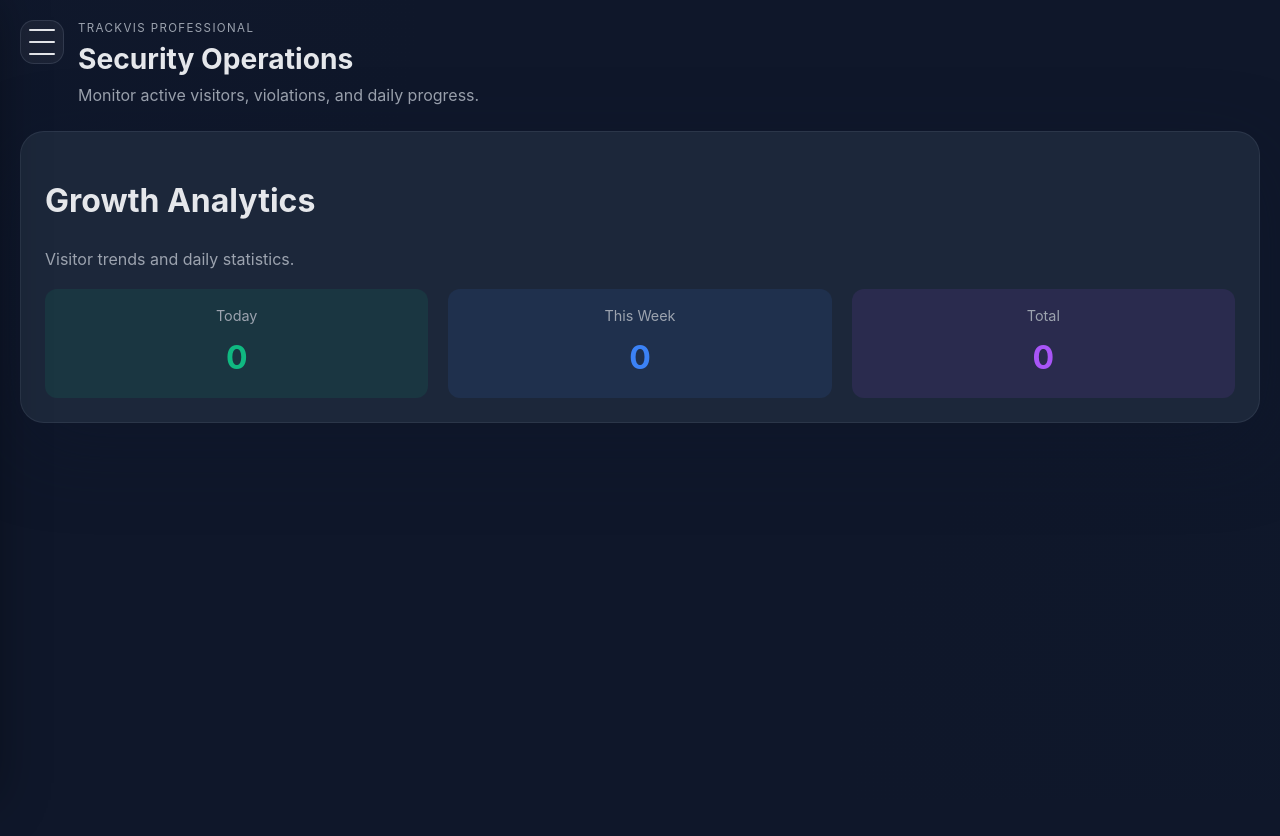
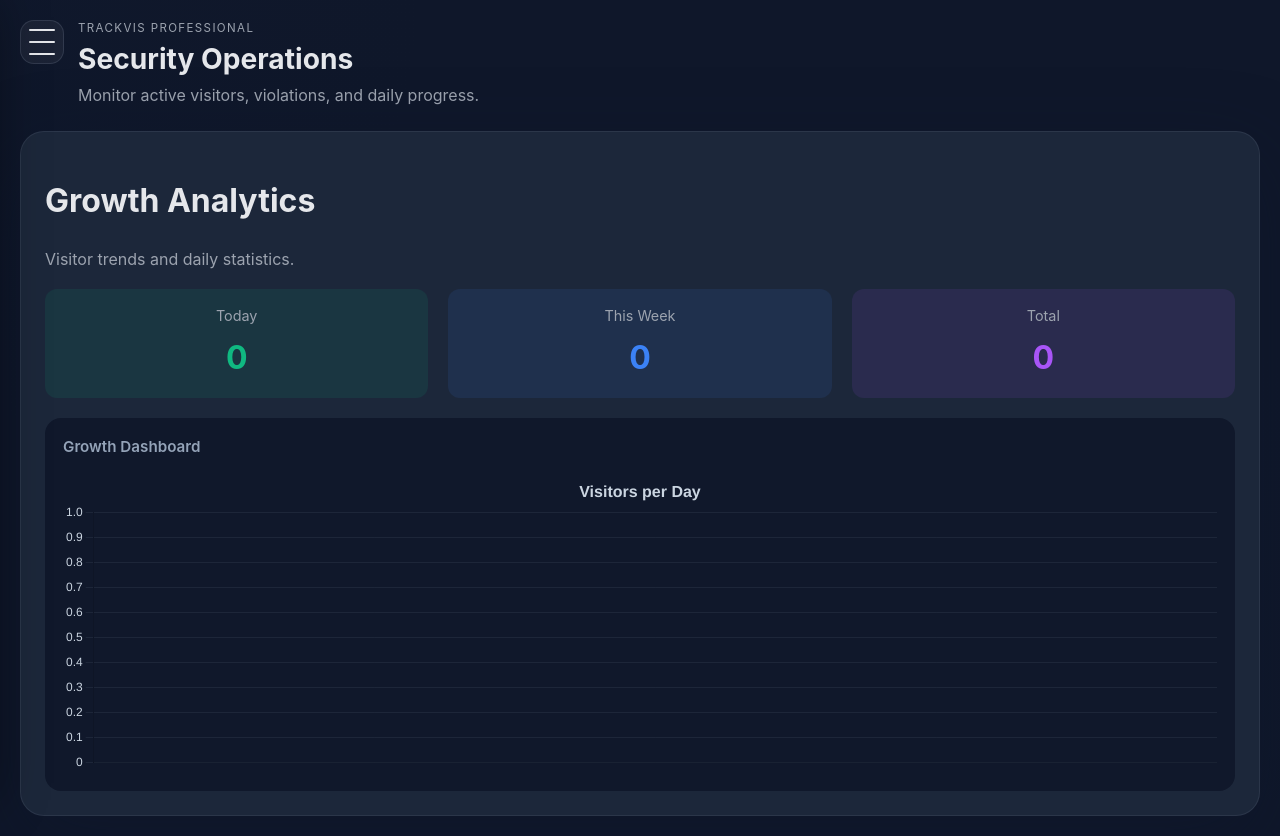
Before and after one commit to syaz19/TrackvisNew, a React (Vite) app: page /security/growth in a window 1280 px wide. Before the commit the page ends 800 px from the top, so only its background shows below. Built offline with nearby package versions, Linux system fonts and the light colour scheme; no server answers; the database is empty; sample sign-in values are in the browser's storage.

Commit message:
Updated MapView Dashboard and Growth

```diff
--- a/src/pages/MapView.jsx
+++ b/src/pages/MapView.jsx
@@ -1,5 +1,4 @@
 import { Suspense, Component, useEffect, useState } from "react";
-import { useNavigate } from "react-router-dom";
 import { Canvas } from "@react-three/fiber";
 import { OrbitControls, useGLTF, Environment, Html } from "@react-three/drei";
 import { collection, onSnapshot } from "firebase/firestore";
@@ -46,7 +45,7 @@ function SchoolModel() {
     }
   });
 
-  return <primitive object={scene} dispose={null} scale={0.1} position={[0, -1.2, 0]} />;
+  return <primitive object={scene} dispose={null} scale={0.18} position={[0, -1.1, 0]} />;
 }
 
 class ModelErrorBoundary extends Component {
@@ -96,7 +95,6 @@ class ModelErrorBoundary extends Component {
 }
 
 export default function MapView() {
-  const navigate = useNavigate();
   const [visitorMarkers, setVisitorMarkers] = useState([]);
   const [showEnvironment, setShowEnvironment] = useState(false);
 
@@ -125,15 +123,11 @@ export default function MapView() {
     return () => window.clearTimeout(timer);
   }, []);
 
-  const handleBack = () => {
-    navigate(-1); // Go back to previous page
-  };
-
   return (
     <div>
       <h1>Campus 3D Map / Model</h1>
-      <div style={{ width: "100%", height: "520px", borderRadius: 16, overflow: "hidden", background: "#0b1220" }}>
-        <Canvas shadows camera={{ position: [5, 4, 12], fov: 45 }}>
+      <div style={{ width: "100%", height: "640px", borderRadius: 16, overflow: "hidden", background: "#0b1220" }}>
+        <Canvas shadows camera={{ position: [5, 4, 10], fov: 40 }}>
           <ambientLight intensity={0.7} />
           <directionalLight position={[10, 10, 5]} intensity={1} castShadow />
           <ModelErrorBoundary>
@@ -155,24 +149,6 @@ export default function MapView() {
           <OrbitControls enablePan enableZoom enableRotate />
         </Canvas>
       </div>
-
-      <button
-        onClick={handleBack}
-        className="btn-outline"
-        style={{
-          marginTop: 12,
-          display: "inline-block",
-          padding: "10px 16px",
-          background: "transparent",
-          border: "1px solid rgba(148, 163, 184, 0.35)",
-          borderRadius: "14px",
-          color: "#e5e7eb",
-          cursor: "pointer",
-          fontWeight: "600"
-        }}
-      >
-        Back
-      </button>
     </div>
   );
 }
--- a/src/pages/security/Dashboard.jsx
+++ b/src/pages/security/Dashboard.jsx
@@ -1,19 +1,6 @@
 import { useState, useEffect, useMemo } from "react";
 import { collection, doc, onSnapshot, updateDoc } from "firebase/firestore";
 import { db } from "../../firebase";
-import {
-  Chart as ChartJS,
-  CategoryScale,
-  LinearScale,
-  PointElement,
-  LineElement,
-  Title,
-  Tooltip,
-  Legend
-} from "chart.js";
-import { Line } from "react-chartjs-2";
-
-ChartJS.register(CategoryScale, LinearScale, PointElement, LineElement, Title, Tooltip, Legend);
 
 export default function Dashboard() {
   const [visitors, setVisitors] = useState([]);
@@ -155,28 +142,6 @@ export default function Dashboard() {
     (v) => new Date(v.startTime).toDateString() === today
   ).length;
 
-  const getDate = (timestamp) => {
-    return new Date(timestamp).toLocaleDateString();
-  };
-
-  const chartData = useMemo(() => {
-    const counts = {};
-    visitors.forEach((v) => {
-      const date = getDate(v.startTime);
-      counts[date] = (counts[date] || 0) + 1;
-    });
-    return {
-      labels: Object.keys(counts),
-      datasets: [
-        {
-          label: "Visitors per Day",
-          data: Object.values(counts),
-          borderColor: "#38bdf8",
-          backgroundColor: "rgba(56, 189, 248, 0.2)"
-        }
-      ]
-    };
-  }, [visitors]);
 
   return (
     <div className="page-grid">
@@ -217,12 +182,10 @@ export default function Dashboard() {
         <div className="section-header">
           <div>
             <p className="section-kicker">Analytics</p>
-            <h3>Growth Dashboard</h3>
+            <h3>Growth Summary</h3>
           </div>
         </div>
-        <div className="chart-panel">
-          <Line data={chartData} />
-        </div>
+        <div className="section-note">Growth analytics have moved to the Growth page for easier review.</div>
       </section>
 
       <section className="card summary-card">
--- a/src/pages/security/Growth.jsx
+++ b/src/pages/security/Growth.jsx
@@ -1,6 +1,19 @@
-import { useState, useEffect } from "react";
+import { useState, useEffect, useMemo } from "react";
 import { collection, onSnapshot } from "firebase/firestore";
 import { db } from "../../firebase";
+import {
+  Chart as ChartJS,
+  CategoryScale,
+  LinearScale,
+  PointElement,
+  LineElement,
+  Title,
+  Tooltip,
+  Legend
+} from "chart.js";
+import { Line } from "react-chartjs-2";
+
+ChartJS.register(CategoryScale, LinearScale, PointElement, LineElement, Title, Tooltip, Legend);
 
 export default function Growth() {
   const [visitors, setVisitors] = useState([]);
@@ -32,6 +45,77 @@ export default function Growth() {
   // Calculate total visitors
   const totalCount = visitors.length;
 
+  const getDate = (timestamp) => {
+    const date = new Date(timestamp || Date.now());
+    return date.toLocaleDateString();
+  };
+
+  const chartData = useMemo(() => {
+    const counts = {};
+    visitors.forEach((v) => {
+      const date = getDate(v.startTime || v.timeIn);
+      counts[date] = (counts[date] || 0) + 1;
+    });
+
+    const sortedDates = Object.keys(counts).sort((a, b) => new Date(a) - new Date(b));
+    return {
+      labels: sortedDates,
+      datasets: [
+        {
+          label: "Visitors per Day",
+          data: sortedDates.map((date) => counts[date]),
+          borderColor: "#38bdf8",
+          backgroundColor: "rgba(56, 189, 248, 0.25)",
+          fill: true,
+          tension: 0.3,
+          pointRadius: 4,
+          pointBackgroundColor: "#38bdf8"
+        }
+      ]
+    };
+  }, [visitors]);
+
+  const chartOptions = useMemo(
+    () => ({
+      responsive: true,
+      maintainAspectRatio: false,
+      plugins: {
+        legend: {
+          display: false
+        },
+        title: {
+          display: true,
+          text: "Visitors per Day",
+          color: "#cbd5e1",
+          font: {
+            size: 16,
+            weight: "600"
+          }
+        }
+      },
+      scales: {
+        x: {
+          ticks: {
+            color: "#cbd5e1"
+          },
+          grid: {
+            color: "rgba(148, 163, 184, 0.1)"
+          }
+        },
+        y: {
+          beginAtZero: true,
+          ticks: {
+            color: "#cbd5e1"
+          },
+          grid: {
+            color: "rgba(148, 163, 184, 0.1)"
+          }
+        }
+      }
+    }),
+    []
+  );
+
   return (
     <div className="page-card">
       <div className="card">
@@ -40,7 +124,8 @@ export default function Growth() {
         {loading ? (
           <p>Loading analytics...</p>
         ) : (
-          <div style={{ display: "grid", gap: "20px", gridTemplateColumns: "repeat(3, 1fr)" }}>
+          <div style={{ display: "grid", gap: "20px" }}>
+            <div style={{ display: "grid", gap: "20px", gridTemplateColumns: "repeat(3, minmax(0, 1fr))" }}>
               <div style={{ background: "rgba(16, 185, 129, 0.1)", padding: "16px", borderRadius: "12px", textAlign: "center" }}>
                 <p style={{ margin: "0 0 8px", color: "#9ca3af", fontSize: "0.9rem" }}>Today</p>
                 <p style={{ margin: "0", fontSize: "2rem", fontWeight: "700", color: "#10b981" }}>{todayCount}</p>
@@ -54,6 +139,15 @@ export default function Growth() {
                 <p style={{ margin: "0", fontSize: "2rem", fontWeight: "700", color: "#a855f7" }}>{totalCount}</p>
               </div>
             </div>
+            <div style={{ background: "rgba(15, 23, 42, 0.9)", padding: "18px", borderRadius: "16px", minHeight: "360px" }}>
+              <div style={{ marginBottom: "14px" }}>
+                <p style={{ margin: 0, color: "#94a3b8", fontSize: "0.95rem", fontWeight: 600 }}>Growth Dashboard</p>
+              </div>
+              <div style={{ height: "300px" }}>
+                <Line data={chartData} options={chartOptions} />
+              </div>
+            </div>
+          </div>
         )}
       </div>
     </div>
```
Lines whose indentation alone changed are shown as unchanged.
